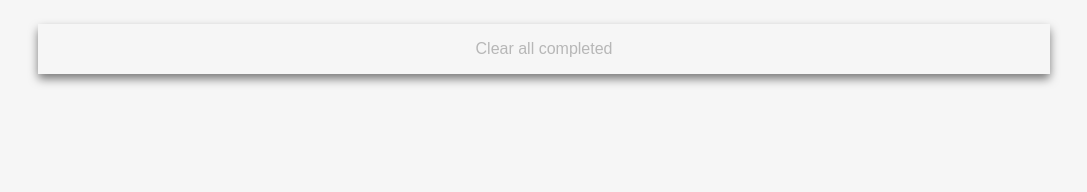
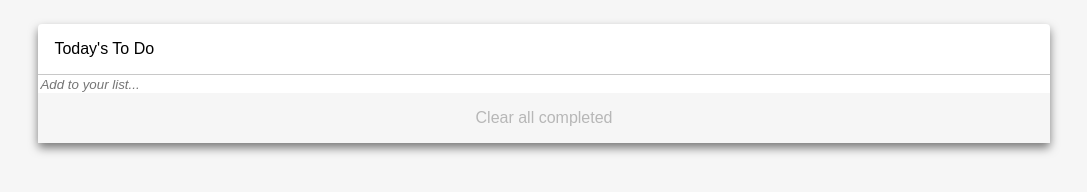
Before and after one commit to Bupilipili/To-do-list, a website built with webpack: page dist/index.html in a window 1280 px wide. Shown: the whole page, without its empty margins (96-1183 px from the left). Built offline with nearby package versions, Linux system fonts and the light colour scheme.

Commit message:
Update index.html

```diff
--- a/dist/index.html
+++ b/dist/index.html
@@ -1 +1 @@
-<!doctype html><html><head><meta charset="utf-8"/><meta name="viewport" content="width=device-width,initial-scale=1"><title>To-do-list</title><script defer="defer" src="/runtime.bundle.js"></script><script defer="defer" src="/main.bundle.js"></script></head><body><section class="to-do-box"><ul class="to-do-list"><li class="list-item">Today's To Do</li><li class="list-item"><input class="input" placeholder="Add to your list..."></li></ul><a class="clear" href="#">Clear all completed</a></section></body></html>
+<!doctype html><html><head><meta charset="utf-8"/><meta name="viewport" content="width=device-width,initial-scale=1"><title>To-do-list</title><script defer="defer" src="/runtime.bundle.js"></script><script defer="defer" src="/main.bundle.js"></script></head><body><section class="to-do-box"><div class="list-item">Today's To Do</div><input class="input" placeholder="Add to your list..."><ul class="to-do-list"></ul><a class="clear" href="#">Clear all completed</a></section></body></html>
```
